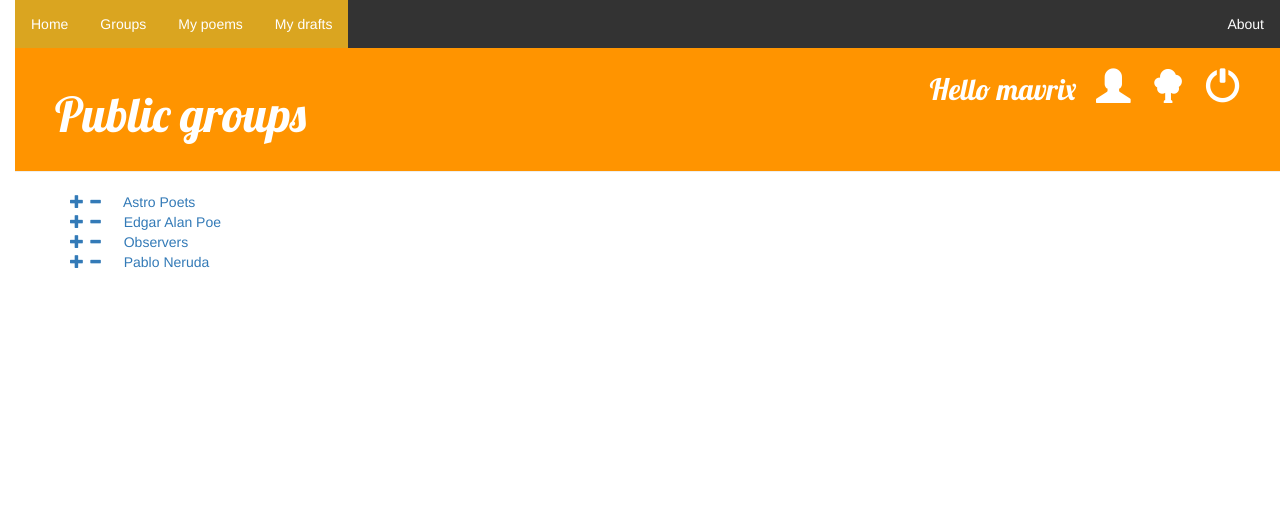
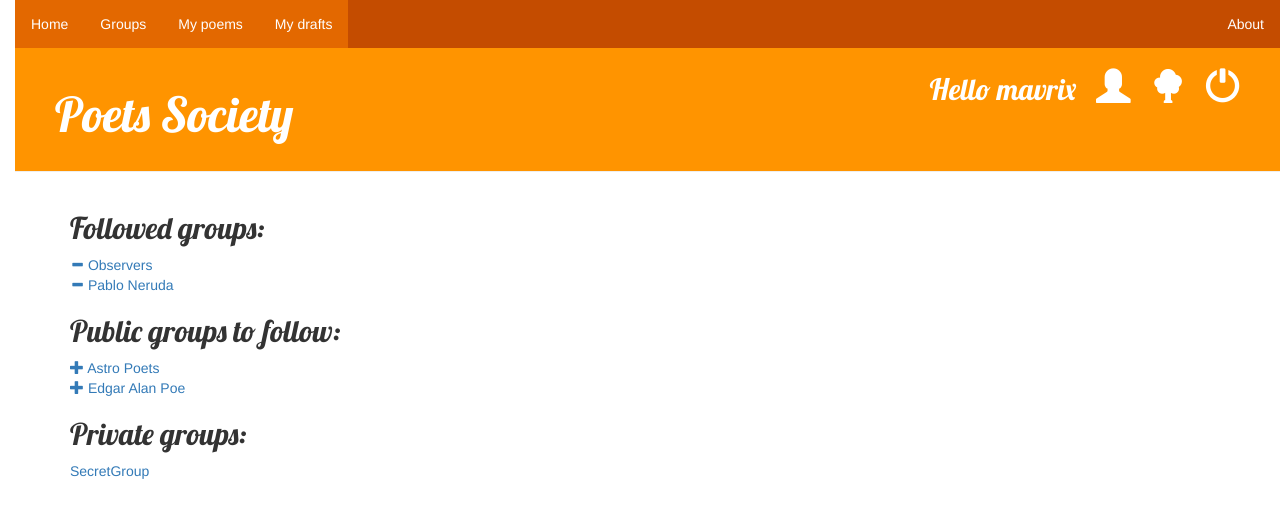
Before and after one commit to mavrix93/PoetsSociety, a Django app: page /groups/ in a window 1280 px wide. Shown: the top 518 px of the page. Run offline with Django 3.2, Linux system fonts and the light colour scheme; a user stored in the database is signed in; data comes from the database, SQL or seed files in the repository; both versions use the stored data as it was after the commit; parts of the project's set-up code (start-up, migrations or seed data) failed here and were passed over; some libraries are stand-ins or nearby versions.

Commit message:
Bug fixed

```diff
--- a/PoetsSociety/settings.py
+++ b/PoetsSociety/settings.py
@@ -105,9 +105,9 @@ AUTH_PASSWORD_VALIDATORS = [
 # Internationalization
 # https://docs.djangoproject.com/en/1.9/topics/i18n/
 
-LANGUAGE_CODE = 'en-us'
+LANGUAGE_CODE = 'cs'
 
-TIME_ZONE = 'UTC'
+TIME_ZONE = 'Europe/Prague'
 
 USE_I18N = True
 
--- a/blog/models.py
+++ b/blog/models.py
@@ -14,7 +14,7 @@ class PoetsGroup(models.Model):
     PRIVATE_SITE = "PRIV"
     VISIBILITY_CHOICES = [ (PUBLIC_SITE, "Public Site"), (PRIVATE_SITE, "Private Site")]
 
-    name = models.CharField(max_length=200)
+    name = models.CharField(max_length=200, unique=True)
     visibility = models.CharField(
         choices=VISIBILITY_CHOICES,
         default=PUBLIC_SITE,
--- a/blog/static/css/blog.css
+++ b/blog/static/css/blog.css
@@ -73,11 +73,9 @@ ul.topnav {
     margin: 0;
     padding: 0;
     overflow: hidden;
-    background-color: #333;
+    background-color: #c44c00;
 }
-
 ul.topnav li {float: left;}
-
 ul.topnav li a {
     display: block;
     color: white;
@@ -85,13 +83,9 @@ ul.topnav li a {
     padding: 14px 16px;
     text-decoration: none;
 }
-
 ul.topnav li a:hover:not(.active) {background-color: #DAA520;}
-
-ul.topnav li a.active {background-color: #DAA520;}
-
+ul.topnav li a.active {background-color: #e36800;}
 ul.topnav li.right {float: right;}
-
 @media screen and (max-width: 600px){
     ul.topnav li.right,
     ul.topnav li {float: none;}
--- /dev/null
+++ b/blog/templates/blog/error_page.html
@@ -0,0 +1,5 @@
+{% extends 'blog/base.html' %}
+
+{% block content %}
+    <h2>{{ message }}</h2>
+{% endblock %}
--- a/blog/templates/blog/poem_list.html
+++ b/blog/templates/blog/poem_list.html
@@ -1,6 +1,7 @@
 {% extends 'blog/base.html' %}
 
 {% block content %}
+    <h3>{{ follow_txt }} </h3><h4>{{ followed_groups }}</h4>
     {% for poem in poems %}
         <div class="poem">
             <div class="date">
--- a/blog/templates/blog/poets_groups.html
+++ b/blog/templates/blog/poets_groups.html
@@ -2,10 +2,27 @@
 
 {% block content %}
     <form action="">
-    {% for group in poets_groups %}
+    <h2>Followed groups:</h2>
+        {% for group in following %}
+            <a href="{% url 'leave_group' group_name=group.name %}" class=""><span class="glyphicon glyphicon-minus -align-left"></span></a>
+            <a href="{% url 'group_poem_list' group_name=group.name %}">{{ group.name }}</a></h3><br>
+        {% endfor %}
+    </form>
+
+    <form action="">
+    <h2>Public groups to follow:</h2>
+        {% for group in not_following %}
+            <a href="{% url 'follow_group' group_name=group.name %}" class=""><span class="glyphicon glyphicon-plus -align-left"></span></a>
+            <a href="{% url 'group_poem_list' group_name=group.name %}">{{ group.name }}</a></h3><br>
+        {% endfor %}
+    </form>
 
 
-        <a href="{% url 'follow_group' group_name=group.name %}" class=""><span class="glyphicon glyphicon-plus -align-left"></span></a> <a href="{% url 'leave_group' group_name=group.name %}" class=""><span class="glyphicon glyphicon-minus -align-left"></span></a>   &emsp; <a href="{% url 'group_poem_list' group_name=group.name %}">{{ group.name }}</a></h3><br>
-    {% endfor %}
+    <form action="">
+    <h2>Private groups:</h2>
+        {% for group in private_groups %}
+            <a href="{% url 'group_poem_list' group_name=group.name %}">{{ group.name }}</a></h3><br>
+        {% endfor %}
     </form>
+
 {% endblock %}
--- /dev/null
+++ b/blog/utils/site_conf.py
@@ -0,0 +1,3 @@
+
+ERROR_HEADER = "Hups. There is an error..."
+MAIN_HEADER = "Poets Society"
--- a/blog/views.py
+++ b/blog/views.py
@@ -4,23 +4,25 @@ from django.utils import timezone
 from .models import Poem, PoetsGroup
 from django.contrib.auth.decorators import login_required
 from django.shortcuts import redirect
-from django.http import HttpResponse
+from operator import __or__ as OR
+from django.db.models import Q
 
 from .forms import PoemForm
-from utils import helpers
+from utils import helpers, site_conf
 
 # Create your views here.
 
 #TODO create generic views
 @login_required
 def group_poem_list(request, group_name):
-    poets_groups = PoetsGroup.objects.filter(name = group_name)
-    poems = Poem.objects.filter(poets_group = poets_groups).exclude(visibility="DRAFT").order_by('published_date').reverse()
+    poets_group = get_object_or_404( PoetsGroup, name = group_name )
+    if poets_group.visibility == "PRIV" and poets_group != request.user.userprofile_set.first().poet_group.all():
+        message = "This group is private and you have no permission to see it."
+        return render( request, 'blog/error_page.html', {'message': message, 'group_name': site_conf.ERROR_HEADER} )
 
-    poems_preview = []
-    for poem in poems:
-        poem.text = helpers.get_first_verse( poem.text )
-        poems_preview.append( poem )
+    poems = Poem.objects.filter(poets_group = poets_group).exclude(visibility="DRAFT").order_by('published_date').reverse()
+
+    poems_preview = helpers.get_first_verses(poems)
     return render( request, 'blog/poem_list.html', {'poems': poems_preview, 'group_name':group_name} )
 
 @login_required
@@ -28,10 +30,7 @@ def draft_poem_list(request):
     GROUP_NAME = "My Drafts"
     poems = Poem.objects.filter(visibility="DRAFT", from_user=request.user).order_by('created_date').reverse()
 
-    poems_preview = []
-    for poem in poems:
-        poem.text = helpers.get_first_verse( poem.text )
-        poems_preview.append( poem )
+    poems_preview = helpers.get_first_verses(poems)
     return render( request, 'blog/poem_list.html', {'poems': poems_preview, 'group_name':GROUP_NAME} )
 
 @login_required
@@ -39,10 +38,8 @@ def my_poem_list(request):
     GROUP_NAME = "My Poems"
     poems = Poem.objects.filter(from_user=request.user).exclude(visibility="DRAFT").order_by('published_date').reverse()
 
-    poems_preview = []
-    for poem in poems:
-        poem.text = helpers.get_first_verse( poem.text )
-        poems_preview.append( poem )
+    poems_preview = helpers.get_first_verses( poems )
+
     return render( request, 'blog/poem_list.html', {'poems': poems_preview, 'group_name':GROUP_NAME} )
 
 
@@ -50,19 +47,45 @@ def my_poem_list(request):
 def poem_list(request):
     GROUP_NAME = "Poet Society"
     this_user = request.user
+    follow_groups = this_user.userprofile_set.first().poet_group.all()
 
-    poems = Poem.objects.filter(poets_group = this_user.userprofile_set.first().poet_group.all()).exclude(visibility="DRAFT").order_by('published_date').reverse()
+    follow_groups_list = list( follow_groups )
+
+    try:
+        lst = []
+        for group in follow_groups:
+            lst.append( Q( poets_group=PoetsGroup.objects.get( name=group.name ) ) )
+
+        poems = Poem.objects.filter( reduce( OR, lst ) ).order_by( 'published_date' ).exclude(
+            visibility="DRAFT" ).reverse( )
 
 
-    poems_preview = []
-    for poem in poems:
-        poem.text = helpers.get_first_verse(poem.text)
-        poems_preview.append(poem)
-    return render(request, 'blog/poem_list.html', {'poems': poems_preview, 'group_name': GROUP_NAME})
+        #Get text of following groups
+        follow_txt = "You are following"
+        follow_groups_txt = ""
+        if len(follow_groups) > 1:
+            for group in follow_groups_list[:-1]:
+                follow_groups_txt += group.name + ", "
+            follow_groups_txt = follow_groups_txt[:-2] + " and " + follow_groups_list[-1].name + "."
+        else:
+            follow_groups_txt = follow_groups_list[0].name
+        poems_preview = helpers.get_first_verses( poems )
+
+    except (IndexError, TypeError):
+        follow_groups_txt = ""
+        poems_preview = []
+        follow_txt = 'You are not following any group. Go to "Groups" in order to specify groups which will be followed'
+
+
+    return render(request, 'blog/poem_list.html', {'follow_txt': follow_txt, 'followed_groups': follow_groups_txt,'poems': poems_preview, 'group_name': GROUP_NAME})
 
 @login_required
 def poem_detail(request, pk):
     poem = get_object_or_404(Poem, pk=pk)
+
+    if poem.visibility == "DRAFT" and poem.from_user != request.user:
+        message = "This poem is in draft and it is not yours. So I will not show you this one..."
+        return render( request, 'blog/error_page.html', {'message': message, 'group_name': site_conf.ERROR_HEADER} )
 
     return render(request, 'blog/poem_detail.html', {'poem': poem, 'group_name': poem.poets_group})
 
@@ -72,7 +95,8 @@ def poem_edit(request, pk):
     poem = get_object_or_404(Poem, pk=pk)
 
     if not poem.from_user == request.user:
-        return HttpResponse( "<h1>It is not yours poem!</h1>" )
+        message = "This poem is not yours, so you cannot edit it."
+        return render( request, 'blog/error_page.html', {'message': message, 'group_name':site_conf.ERROR_HEADER} )
 
     if request.method == "POST":
         form = PoemForm(request.POST, instance=poem)
@@ -108,16 +132,28 @@ def poem_remove(request, pk):
         poem.delete()
         return redirect('poem_list')
     else:
-        return HttpResponse("<h1>It is not yours poem!</h1>")
+        message = "This poem is not yours, so you cannot delete it."
+        return render( request, 'blog/error_page.html', {'message': message, 'group_name':site_conf.ERROR_HEADER} )
 
 
 @login_required
 def groups_list(request):
-    GROUP_NAME = "Public groups"
     poets_groups = PoetsGroup.objects.filter(visibility="PUB")
+    followed_groups = request.user.userprofile_set.first().poet_group.all()
+    private_groups = PoetsGroup.objects.filter( visibility="PRIV" )
 
+    following = []
+    not_following = []
+    for group in poets_groups:
+        if group in followed_groups:
+            following.append(group)
+        else:
+            not_following.append(group)
 
-    return render(request, 'blog/poets_groups.html', {'poets_groups':poets_groups, 'group_name': GROUP_NAME})
+    return render(request, 'blog/poets_groups.html', {'following': following,
+                                                      'not_following':not_following,
+                                                      'private_groups': private_groups,
+                                                      'group_name': site_conf.MAIN_HEADER})
 
 
 @login_required
@@ -127,25 +163,22 @@ def follow_group(request, group_name):
 
     this_user.userprofile_set.first().poet_group.add(group)
 
-    return redirect('my_profile')
+    return redirect('groups_list')
 
 @login_required
 def leave_group(request, group_name):
     this_user = request.user
     this_user.userprofile_set.first().poet_group.remove(*PoetsGroup.objects.filter(name=group_name))
-    return redirect('my_profile')
+    return redirect('groups_list')
 
 @login_required
 def my_profile(request):
     GROUP_NAME = "My profile"
     this_user = request.user
     groups = this_user.userprofile_set.first().poet_group.all()
-    poems = this_user.poem_set.all()
+    poems = this_user.poem_set.exclude(visibility="DRAFT")
 
-    poems_preview = []
-    for poem in poems:
-        poem.text = helpers.get_first_verse( poem.text )
-        poems_preview.append( poem )
+    poems_preview = helpers.get_first_verses(poems)
 
     drafts = this_user.poem_set.filter(visibility="DRAFT")
     poets_num = len(poems)
```
Also changed, not shown: blog/utils/helpers.py (+12 -2 lines), blog/migrations/0003_auto_20160902_1109.py (added), blog/migrations/0004_auto_20160902_2323.py (added), db.sqlite3, 4 other files.
